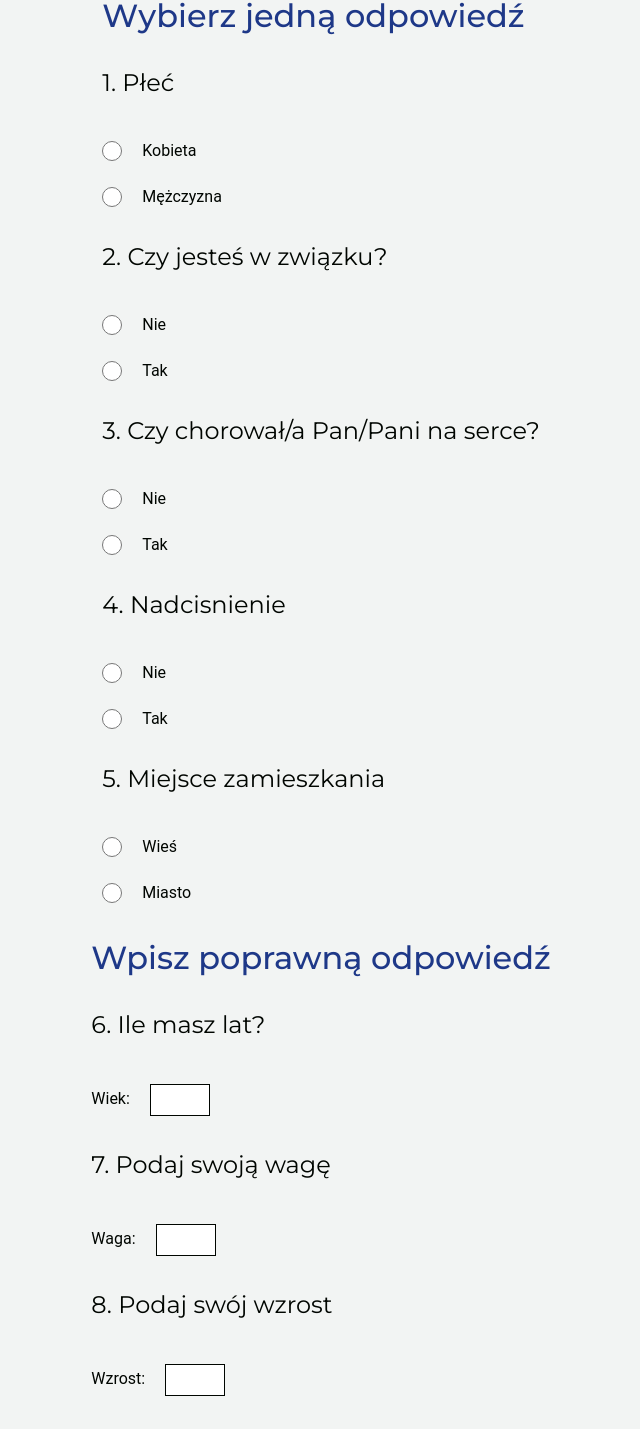
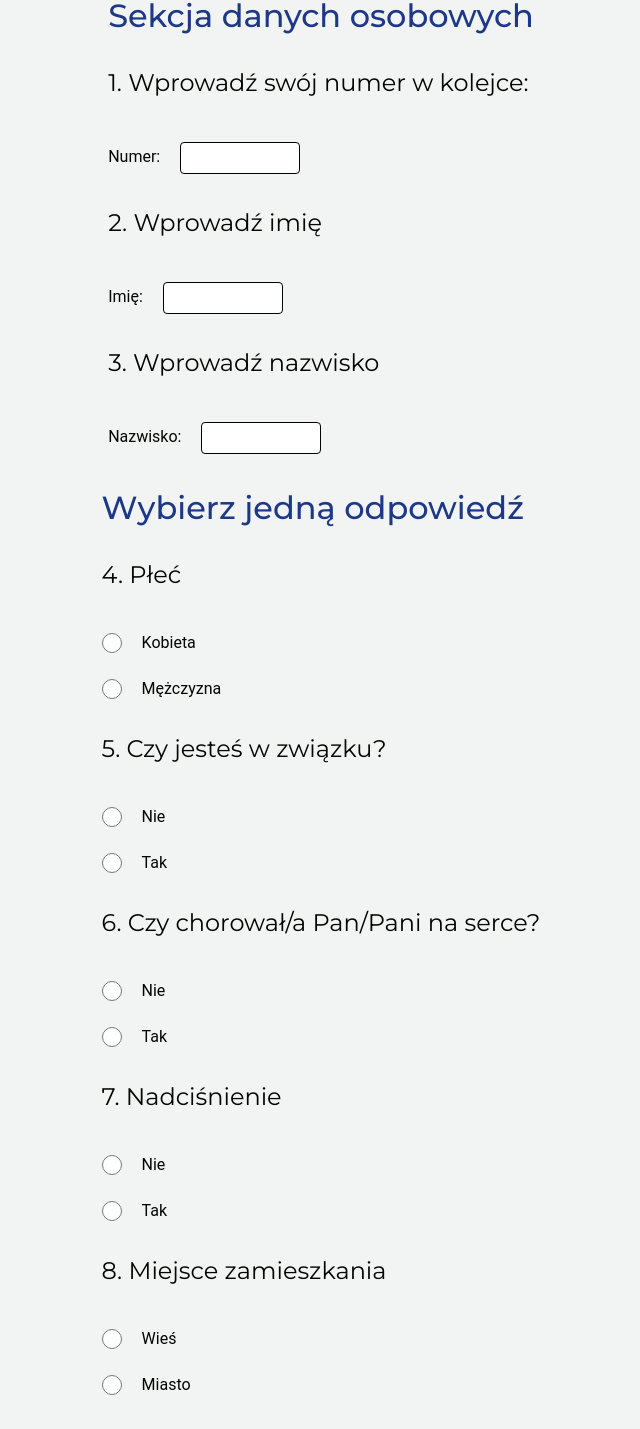
Before and after one commit to mattyl006/ankieta, a React (Create React App) app: page / in a window 1280 px wide. Shown: the part 34-1463 px from the top of the page, without its empty margins (319-959 px from the left). Built offline with nearby package versions, Linux system fonts and the light colour scheme.

Commit message:
doctor view init

```diff
--- a/src/components/sections/Question.js
+++ b/src/components/sections/Question.js
@@ -13,15 +13,15 @@ const Question = (props) => {
                 {props.options.map((option) => {
                     return (
                     <FlexRow key={option.id} gap='20px'>
-                        <FlexRow width={props.type === 'number' ? '60px' : '20px'}
-                                 order={props.type === 'number' ? 2 : 0}
-                                 height={props.type === 'number' ? '32px' : '20px'}
-                                 padding={props.type === 'number' ? '8px' : '0'}
-                                 id={option.id} name={option.name} backgroundColor={'#fff'}
-                                 border={`1px solid ${theme.colors.dark}`}
-                                 margin={props.type === 'number' ? '2px 0 0 0' : '0'}
-                                 as='input' type={props.type}
-                                 onChange={(e) => props.updateState(e)}/>
+                        <FlexRow width={props.type === 'number' || props.type === 'text' ? '120px' : '20px'}
+                            order={props.type === 'number' || props.type === 'text' ? 2 : 0}
+                            height={props.type === 'number' || props.type === 'text' ? '32px' : '20px'}
+                            padding={props.type === 'number' || props.type === 'text' ? '8px' : '0'}
+                            id={option.id} name={option.name} backgroundColor={'#fff'} borderRadius='4px'
+                            border={`1px solid ${theme.colors.dark}`} color={theme.colors.dark}
+                            margin={props.type === 'number' || props.type === 'text' ? '2px 0 0 0' : '0'}
+                            as='input' type={props.type}
+                            onChange={(e) => props.updateState(e)}/>
                         <Body id={option.id} htmlFor={option.id} as='label'>
                             {option.text}
                         </Body>
--- a/src/pages/PatientForm.js
+++ b/src/pages/PatientForm.js
@@ -1,14 +1,26 @@
 import React from 'react';
 import theme from "../utils/theme";
-import {H1, H2, Body} from "../utils/fonts";
+import {H1, H2, Body, Medium} from "../utils/fonts";
 import {FlexColumn, FlexRow} from "../utils/containers";
 
-const PatientForm = () => {
+const PatientForm = (props) => {
     return (
         <FlexColumn width='100%' gap='36px'>
             <H1 as='h1' color={theme.colors.brand}>
-                Ankiety pacjenta
+                Ankieta pacjenta
             </H1>
+            {Object.entries(props.data).map((elem, index) => {
+                return (
+                    <FlexRow key={index}>
+                        <Medium>
+                            {elem[0]}:
+                        </Medium>
+                        <Body>
+                            {elem[1]}
+                        </Body>
+                    </FlexRow>
+                )
+            })}
         </FlexColumn>
     );
 };
--- a/src/pages/StartPage.js
+++ b/src/pages/StartPage.js
@@ -3,9 +3,14 @@ import {H1, H2, Body} from "../utils/fonts";
 import {FlexColumn, FlexRow} from "../utils/containers";
 import theme from "../utils/theme";
 import Question from '../components/sections/Question';
+import PatientForm from './PatientForm';
 
 const StartPage = () => {
+    const [doctorView, setDoctorView] = React.useState(false);
     const [formState, setFormState] = React.useState({
+        userId: '',
+        name: '',
+        surname: '',
         isMale: 0,
         ever_married: 0,
         heart_disease: 0,
@@ -18,16 +23,15 @@ const StartPage = () => {
     });
     const updateState = (event) => {
         let newState = {...formState};
+        if (event.target.type === 'text') {
+            newState[event.target.name] = event.target.value;
+        }
         if (event.target.type === 'radio') {
             newState[event.target.name] = Number(event.target.id.slice(-1) - 1);
         }
         if (event.target.type === 'number') {
             newState[event.target.name] = Number(event.target.value);
         }
-        console.log("target name");
-        console.log(event.target.name);
-        console.log("value");
-        console.log(event.target.value);
         setFormState(newState);
     };
     // Example POST method implementation:
@@ -48,44 +52,68 @@ const StartPage = () => {
         });
         return response.json(); // parses JSON response into native JavaScript objects
     }
-    const sendAnswers = () => {
-        console.log(postData('http://127.0.0.1:8000/model', formState));
+    async function sendAnswers() {
+        let result = await postData('http://127.0.0.1:8000/model', formState);
+        console.log(result);
+        setDoctorView(result);
     }
     return (
-        <FlexColumn width='100%' gap='36px'>
+        <>
+            <FlexColumn width='100%' gap='36px' display={doctorView ? 'none' : 'flex'}>
                 {/* <H1 as='h1' color={theme.colors.brand}>
                     Ankieta dla pacjenta
                 </H1> */}
                 <FlexColumn as='section' alignmentX='flex-start' gap='36px'>
                     <H2 as='h2' color={theme.colors.brand}>
+                        Sekcja danych osobowych
+                    </H2>
+                    <Question type='text' updateState={updateState}
+                        title='1. Wprowadź swój numer w kolejce:'
+                        options={[
+                            {text: 'Numer:',
+                                id: 'userId', name: 'userId'},
+                        ]} />
+                    <Question type='text' updateState={updateState}
+                        title='2. Wprowadź imię'
+                        options={[
+                            {text: 'Imię:', id: 'name', name: 'name'},
+                        ]} />
+                    <Question type='text' updateState={updateState}
+                        title='3. Wprowadź nazwisko'
+                        options={[
+                            {text: 'Nazwisko:', id: 'surname', name: 'surname'},
+                        ]} />
+                </FlexColumn>
+                <FlexColumn as='section' alignmentX='flex-start' gap='36px'>
+                    <H2 as='h2' color={theme.colors.brand}>
                         Wybierz jedną odpowiedź
                     </H2>
                     <Question type='radio' updateState={updateState}
-                    title='1. Płeć'
+                        title='4. Płeć'
                         options={[
                             {text: 'Kobieta', id: 'isMale1', name: 'isMale'},
                             {text: 'Mężczyzna', id: 'isMale2', name: 'isMale'},
                         ]} />
                     <Question type='radio' updateState={updateState}
-                    title='2. Czy jesteś w związku?'
+                        title='5. Czy jesteś w związku?'
                         options={[
                             {text: 'Nie', id: 'ever_married1', name: 'ever_married'},
                             {text: 'Tak', id: 'ever_married2', name: 'ever_married'},
                         ]} />
                     <Question type='radio' updateState={updateState}
-                    title='3. Czy chorował/a Pan/Pani na serce?'
+                        title='6. Czy chorował/a Pan/Pani na serce?'
                         options={[
                             {text: 'Nie', id: 'heart_disease1', name: 'heart_disease'},
                             {text: 'Tak', id: 'heart_disease2', name: 'heart_disease'},
                         ]} />
                     <Question type='radio' updateState={updateState}
-                    title='4. Nadcisnienie'
+                        title='7. Nadciśnienie'
                         options={[
                             {text: 'Nie', id: 'hypertension1', name: 'hypertension'},
                             {text: 'Tak', id: 'hypertension2', name: 'hypertension'},
                         ]} />
                     <Question type='radio' updateState={updateState}
-                    title='5. Miejsce zamieszkania'
+                        title='8. Miejsce zamieszkania'
                         options={[
                             {text: 'Wieś', id: 'is_urban1', name: 'is_urban'},
                             {text: 'Miasto', id: 'is_urban2', name: 'is_urban'},
@@ -96,24 +124,25 @@ const StartPage = () => {
                         Wpisz poprawną odpowiedź
                     </H2>
                     <Question type='number' updateState={updateState}
-                    title='6. Ile masz lat?'
+                        title='9. Ile masz lat?'
                         options={[
                             {text: 'Wiek:', id: 'age', name: 'age'},
                     ]} />
                     <Question type='number' updateState={updateState}
-                    title='7. Podaj swoją wagę'
+                        title='10. Podaj swoją wagę'
                         options={[
                             {text: 'Waga:', id: 'weight', name: 'weight'},
                     ]} />
                     <Question type='number' updateState={updateState}
-                    title='8. Podaj swój wzrost'
+                        title='11. Podaj swój wzrost'
                         options={[
                             {text: 'Wzrost:', id: 'height', name: 'height'},
                     ]} />
                     <Question type='number' updateState={updateState}
-                    title='9. Średni poziom cukru we krwi'
+                        title='12. Średni poziom cukru we krwi'
                         options={[
-                        {text: 'Poziom cukru:', id: 'avg_glucose_level', name: 'avg_glucose_level'},
+                            {text: 'Poziom cukru:', id: 'avg_glucose_level',
+                                name: 'avg_glucose_level'},
                     ]} />
                 </FlexColumn>
                 <FlexRow margin='32px 0 0 0' backgroundColor={theme.colors.brand}
@@ -122,6 +151,8 @@ const StartPage = () => {
                     Prześlij
                 </FlexRow>
             </FlexColumn>
+            {doctorView ? <PatientForm data={doctorView}/> : ''}
+        </>
     );
 };
 
```
Lines whose indentation alone changed are shown as unchanged.
